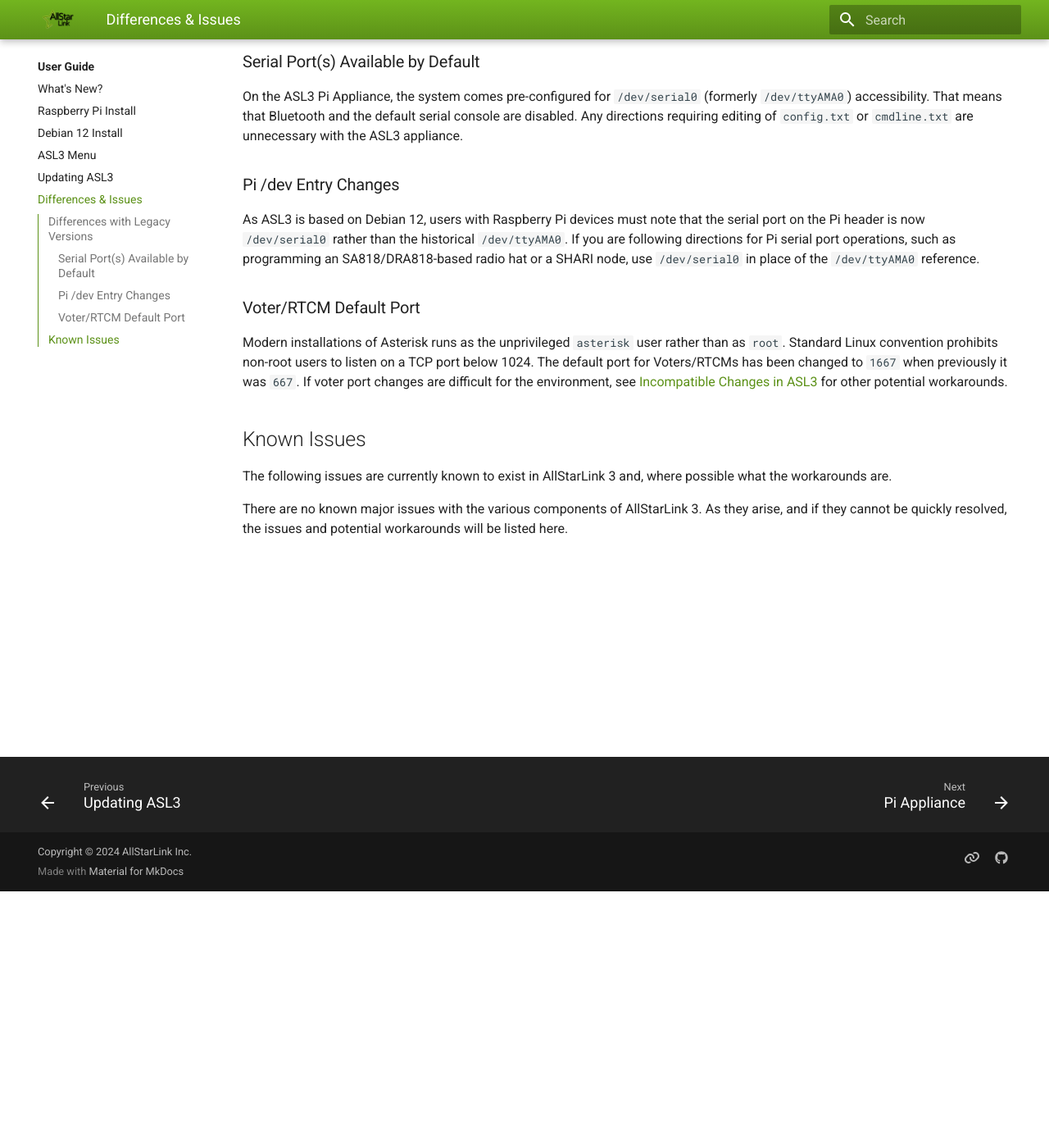
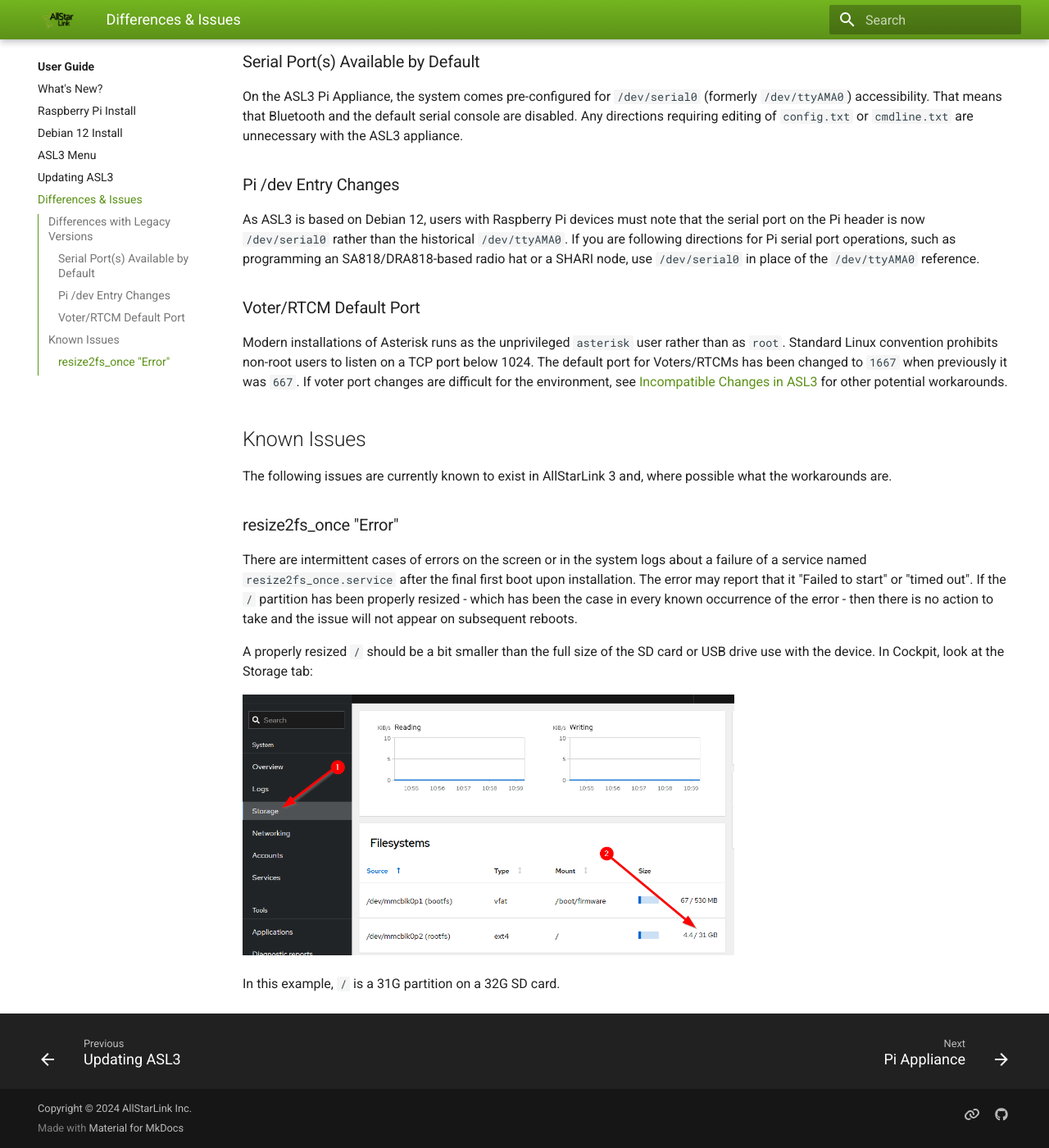
Before and after one commit to AllStarLink/ASL3-Manual, an MkDocs documentation site: the page built from docs/user-guide/known-issues-diffs.md, in a window 1280 px wide and 1400 px high, scrolled down 313 px. Shown: the whole window at 82% size. Built offline with MkDocs 1.6.1 and Material for MkDocs 9.7.7, drawn with Linux system fonts in a browser that asks for light colours.

Commit message:
Add resize2fs_once known issue

```diff
--- a/docs/user-guide/known-issues-diffs.md
+++ b/docs/user-guide/known-issues-diffs.md
@@ -35,7 +35,20 @@
 The following issues are currently known to exist in AllStarLink 3 and,
 where possible what the workarounds are.
 
-There are no known major issues with the various components of
-AllStarLink 3. As they arise, and if they cannot be quickly
-resolved, the issues and potential workarounds will be
-listed here.
+### resize2fs_once "Error"
+There are intermittent cases of errors on the screen or in
+the system logs about a failure of a service named
+`resize2fs_once.service` after the final first boot upon
+installation. The error may report that it
+"Failed to start" or "timed out". If the `/` partition has
+been properly resized - which has been the case in every known
+occurrence of the error - then there is no action to take
+and the issue will not appear on subsequent reboots.
+
+A properly resized `/` should be a bit smaller than the full
+size of the SD card or USB drive use with the device.
+In Cockpit, look at the Storage tab:
+
+![Known issue resize2fs](img/known_issue_resize2fs.png){width="600"}
+
+In this example, `/` is a 31G partition on a 32G SD card.
```
Also changed, not shown: docs/user-guide/img/known_issue_resize2fs.png (added).
